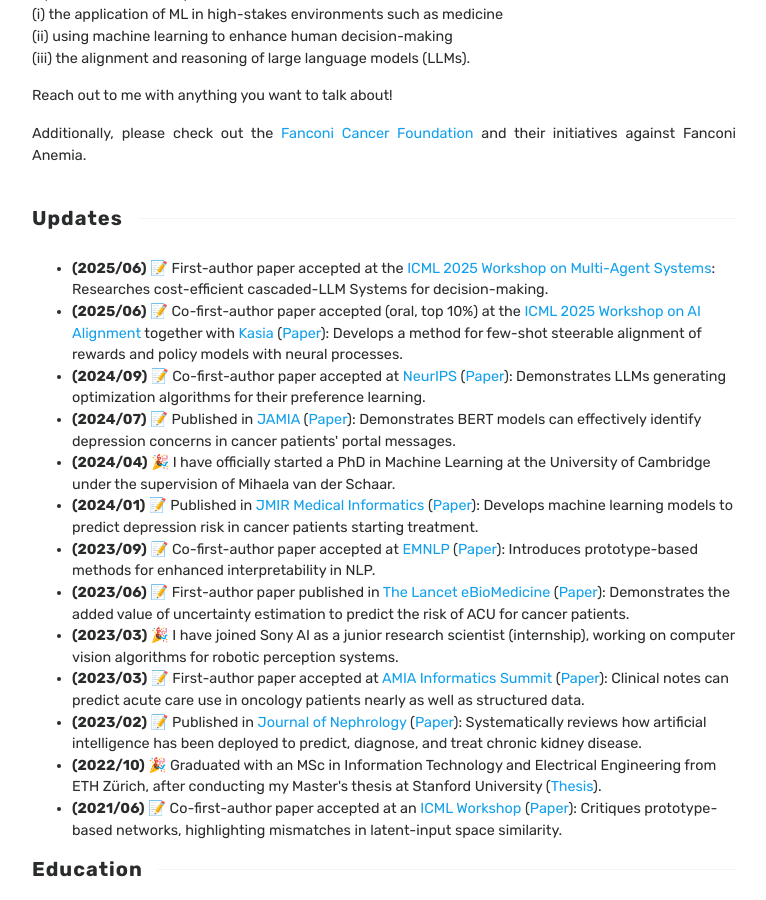
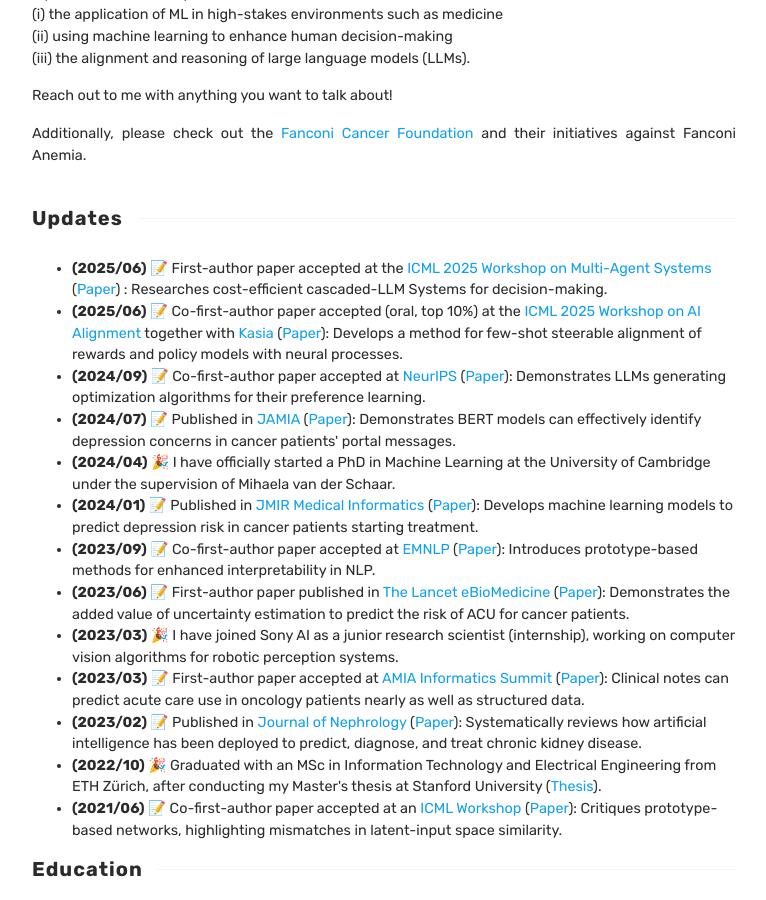
Before and after one commit to fanconic/fanconic.github.io, a Jekyll site: the page built from index.html, in a window 1280 px wide and 900 px high, scrolled down 694 px. Shown: the whole window, without its empty margins (256-1022 px from the left). Built offline with Jekyll 4.4.1, drawn with Linux system fonts in a browser that asks for light colours; the list of posts is cut into pages by our own code.

```diff
--- a/index.html
+++ b/index.html
@@ -60,7 +60,8 @@ title: Home
             <ul>
                 <li><b>(2025/06)</b> 📝 First-author paper accepted at the <a
                         href="https://icml.cc/virtual/2025/workshop/39955">ICML 2025 Workshop on Multi-Agent
-                        Systems</a>: Researches cost-efficient cascaded-LLM Systems for decision-making.
+                        Systems</a> (<a href="https://arxiv.org/abs/2506.11887">Paper</a>) : Researches cost-efficient
+                    cascaded-LLM Systems for decision-making.
                 </li>
                 <li><b>(2025/06)</b> 📝 Co-first-author paper accepted (oral, top 10%) at the <a
                         href="https://sites.google.com/view/mhf-icml2025/home">ICML 2025 Workshop on AI Alignment</a>
```
Also changed, not shown: _pubs/10cascaded.md (added, +11 -0 lines), assets/images/cascsaded.png (added).
